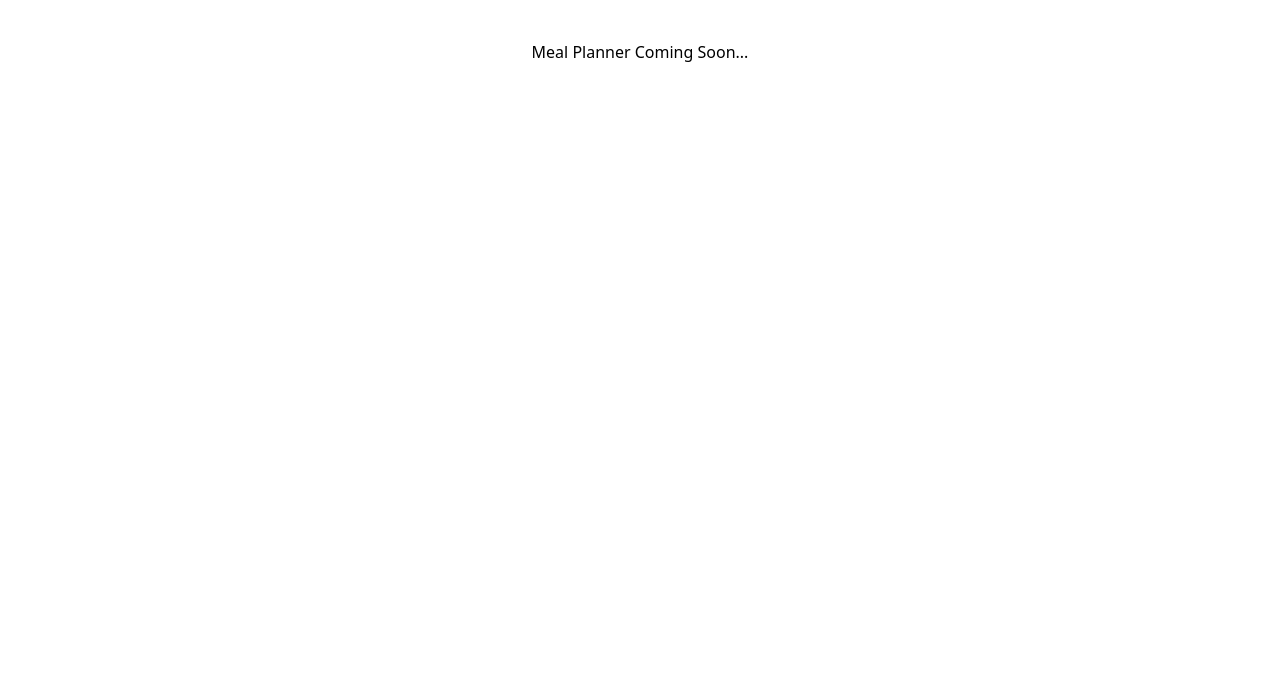
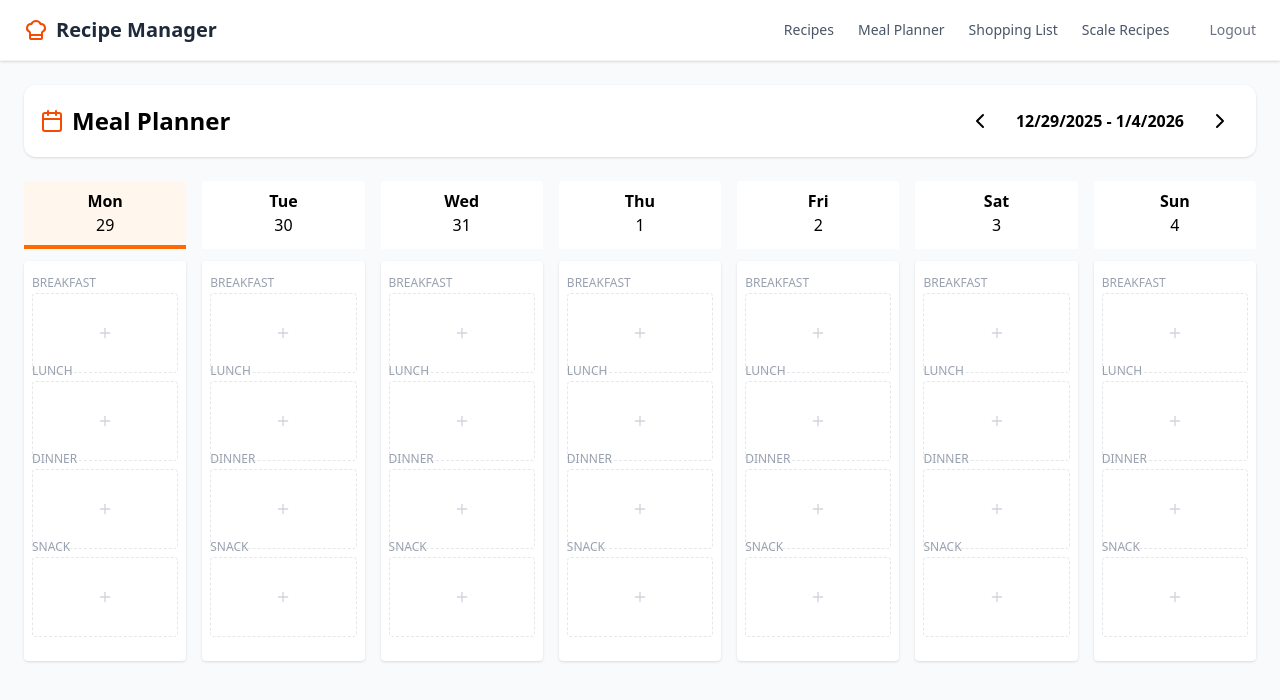
Before and after one commit to NavaneethaPrasad/RecipeManager, a React app in the folder frontend/: page /meal-planner in a window 1280 px wide. Shown: the top 700 px of the page. Built offline with nearby package versions, Linux system fonts and the light colour scheme; no server answers; sample sign-in values are in the browser's storage; the HTML template or start-up script is replaced by a standard one.

Commit message:
Implement Meal Planner UI

```diff
--- a/frontend/src/App.jsx
+++ b/frontend/src/App.jsx
@@ -8,9 +8,9 @@ import Home from './pages/Home';           // The New Dashboard
 import RecipeList from './pages/RecipeList'; // The Old Home (List View)
 import AddRecipe from './pages/AddRecipe';
 import RecipeDetails from './pages/RecipeDetails';
+import MealPlanner from './pages/MealPlanner';
 
 // Placeholders for future steps (Prevent errors)
-const MealPlanner = () => <div className="p-10 text-center">Meal Planner Coming Soon...</div>;
 const ShoppingList = () => <div className="p-10 text-center">Shopping List Coming Soon...</div>;
 const ScaleRecipes = () => <div className="p-10 text-center">Scale Recipes Coming Soon...</div>;
 
@@ -36,9 +36,9 @@ function App() {
             <Route path="/recipes" element={<ProtectedRoute><RecipeList /></ProtectedRoute>} />
             <Route path="/add-recipe" element={<ProtectedRoute><AddRecipe /></ProtectedRoute>} />
             <Route path="/recipes/:id" element={<ProtectedRoute><RecipeDetails /></ProtectedRoute>} />
+             <Route path="/meal-planner" element={<ProtectedRoute><MealPlanner /></ProtectedRoute>} />
 
             {/* --- FUTURE ROUTES --- */}
-            <Route path="/meal-planner" element={<ProtectedRoute><MealPlanner /></ProtectedRoute>} />
             <Route path="/shopping-list" element={<ProtectedRoute><ShoppingList /></ProtectedRoute>} />
             <Route path="/scale" element={<ProtectedRoute><ScaleRecipes /></ProtectedRoute>} />
 
--- /dev/null
+++ b/frontend/src/components/AddMealModal.jsx
@@ -0,0 +1,66 @@
+import { useState, useEffect } from 'react';
+import api from '../api/axios';
+import { X } from 'lucide-react';
+import toast from 'react-hot-toast';
+
+const AddMealModal = ({ date, mealType, onClose, onSave }) => {
+    const [recipes, setRecipes] = useState([]);
+    const [selectedRecipeId, setSelectedRecipeId] = useState('');
+    const [servings, setServings] = useState(2);
+
+    useEffect(() => {
+        api.get('/recipes').then(res => setRecipes(res.data)).catch(console.error);
+    }, []);
+
+    const handleSubmit = async (e) => {
+        e.preventDefault();
+        if (!selectedRecipeId) return toast.error("Select a recipe");
+
+        try {
+            await api.post('/meal-plans', {
+                date,
+                meal_type: mealType,
+                recipe_id: parseInt(selectedRecipeId),
+                target_servings: parseInt(servings)
+            });
+            toast.success("Added!");
+            onSave();
+            onClose();
+        } catch (err) {
+            toast.error("Failed to add meal");
+        }
+    };
+
+    return (
+        <div className="fixed inset-0 bg-black/50 flex items-center justify-center z-50">
+            <div className="bg-white p-6 rounded-lg shadow-xl w-96 relative">
+                <button onClick={onClose} className="absolute top-4 right-4"><X size={20}/></button>
+                <h2 className="text-xl font-bold mb-4 capitalize">Add {mealType}</h2>
+
+                <form onSubmit={handleSubmit} className="space-y-4">
+                    <select
+                        className="w-full p-2 border rounded"
+                        onChange={e => setSelectedRecipeId(e.target.value)}
+                        required
+                    >
+                        <option value="">Select Recipe</option>
+                        {recipes.map(r => <option key={r.id} value={r.id}>{r.name}</option>)}
+                    </select>
+
+                    <input
+                        type="number"
+                        className="w-full p-2 border rounded"
+                        value={servings}
+                        onChange={e => setServings(e.target.value)}
+                        min="1"
+                        placeholder="Servings"
+                    />
+
+                    <button className="w-full bg-orange-600 text-white py-2 rounded">Save</button>
+                </form>
+            </div>
+        </div>
+    );
+};
+
+export default AddMealModal;
--- /dev/null
+++ b/frontend/src/pages/MealPlanner.jsx
@@ -0,0 +1,148 @@
+import { useState, useEffect } from 'react';
+import Navbar from '../components/Navbar';
+import AddMealModal from '../components/AddMealModal';
+import api from '../api/axios';
+import { ChevronLeft, ChevronRight, Plus, Trash2, Calendar } from 'lucide-react';
+import toast from 'react-hot-toast';
+
+const MealPlanner = () => {
+    const [currentDate, setCurrentDate] = useState(new Date());
+    const [weekDates, setWeekDates] = useState([]);
+    const [plans, setPlans] = useState([]);
+    const [isModalOpen, setIsModalOpen] = useState(false);
+    const [modalData, setModalData] = useState({ date: '', type: '' });
+
+    // Calculate Week
+    useEffect(() => {
+        const startOfWeek = new Date(currentDate);
+        const day = startOfWeek.getDay();
+        const diff = startOfWeek.getDate() - day + (day === 0 ? -6 : 1);
+        startOfWeek.setDate(diff);
+
+        const days = [];
+        for (let i = 0; i < 7; i++) {
+            const d = new Date(startOfWeek);
+            d.setDate(startOfWeek.getDate() + i);
+            days.push(d);
+        }
+        setWeekDates(days);
+        if(days.length > 0) fetchPlans(days[0], days[6]);
+    }, [currentDate]);
+
+    // Fetch Plans
+    const fetchPlans = async (start, end) => {
+        try {
+            const s = start.toISOString().split('T')[0];
+            const e = end.toISOString().split('T')[0];
+            const res = await api.get(`/meal-plans?start_date=${s}&end_date=${e}`);
+            setPlans(res.data || []);
+        } catch (err) {
+            console.error("Failed to fetch plans");
+        }
+    };
+
+    const handleDelete = async (id) => {
+        if(!confirm("Remove meal?")) return;
+        try {
+            await api.delete(`/meal-plans/${id}`);
+            toast.success("Meal removed");
+            fetchPlans(weekDates[0], weekDates[6]);
+        } catch (err) {
+            toast.error("Delete failed");
+        }
+    };
+
+    const getPlan = (date, type) => {
+        const dateStr = date.toISOString().split('T')[0];
+        return plans.find(p => p.date.startsWith(dateStr) && p.meal_type === type);
+    };
+
+    const MEAL_TYPES = ['breakfast', 'lunch', 'dinner', 'snack'];
+
+    return (
+        <div className="min-h-screen bg-gray-50">
+            <Navbar />
+            <div className="container mx-auto p-6">
+                <div className="flex justify-between items-center mb-6 bg-white p-4 rounded-xl shadow-sm">
+                    <h1 className="text-2xl font-bold flex items-center gap-2">
+                        <Calendar className="text-orange-600" /> Meal Planner
+                    </h1>
+                    <div className="flex gap-4 items-center">
+                        <button onClick={() => {
+                            const d = new Date(currentDate);
+                            d.setDate(d.getDate() - 7);
+                            setCurrentDate(d);
+                        }} className="p-2 hover:bg-gray-100 rounded-full"><ChevronLeft /></button>
+
+                        <span className="font-semibold">
+                            {weekDates[0]?.toLocaleDateString()} - {weekDates[6]?.toLocaleDateString()}
+                        </span>
+
+                        <button onClick={() => {
+                            const d = new Date(currentDate);
+                            d.setDate(d.getDate() + 7);
+                            setCurrentDate(d);
+                        }} className="p-2 hover:bg-gray-100 rounded-full"><ChevronRight /></button>
+                    </div>
+                </div>
+
+                <div className="grid grid-cols-7 gap-4 min-w-[1000px]">
+                    {weekDates.map((date, i) => (
+                        <div key={i} className="flex flex-col gap-3">
+                            <div className={`p-2 text-center border-b-4 rounded-t ${
+                                date.toDateString() === new Date().toDateString() ? 'border-orange-500 bg-orange-50' : 'border-transparent bg-white'
+                            }`}>
+                                <p className="font-bold">{date.toLocaleDateString('en-US', { weekday: 'short' })}</p>
+                                <p>{date.getDate()}</p>
+                            </div>
+
+                            <div className="flex flex-col gap-2 bg-white p-2 rounded shadow h-full min-h-[400px]">
+                                {MEAL_TYPES.map(type => {
+                                    const plan = getPlan(date, type);
+                                    return (
+                                        <div key={type} className="group min-h-[80px]">
+                                            <span className="text-xs text-gray-400 uppercase">{type}</span>
+                                            {plan ? (
+                                                <div className="bg-orange-100 p-2 rounded text-sm relative">
+                                                    <p className="font-semibold truncate">{plan.recipe?.name}</p>
+                                                    <p className="text-xs">{plan.target_servings} ppl</p>
+                                                    <button
+                                                        onClick={() => handleDelete(plan.id)}
+                                                        className="absolute top-1 right-1 text-red-500 opacity-0 group-hover:opacity-100"
+                                                    >
+                                                        <Trash2 size={14} />
+                                                    </button>
+                                                </div>
+                                            ) : (
+                                                <button
+                                                    onClick={() => {
+                                                        setModalData({ date: date.toISOString().split('T')[0], type });
+                                                        setIsModalOpen(true);
+                                                    }}
+                                                    className="w-full h-full border border-dashed border-gray-200 rounded flex items-center justify-center text-gray-300 hover:text-orange-500 hover:border-orange-300"
+                                                >
+                                                    <Plus size={16} />
+                                                </button>
+                                            )}
+                                        </div>
+                                    )
+                                })}
+                            </div>
+                        </div>
+                    ))}
+                </div>
+            </div>
+
+            {isModalOpen && (
+                <AddMealModal
+                    date={modalData.date}
+                    mealType={modalData.type}
+                    onClose={() => setIsModalOpen(false)}
+                    onSave={() => fetchPlans(weekDates[0], weekDates[6])}
+                />
+            )}
+        </div>
+    );
+};
+
+export default MealPlanner;
```
